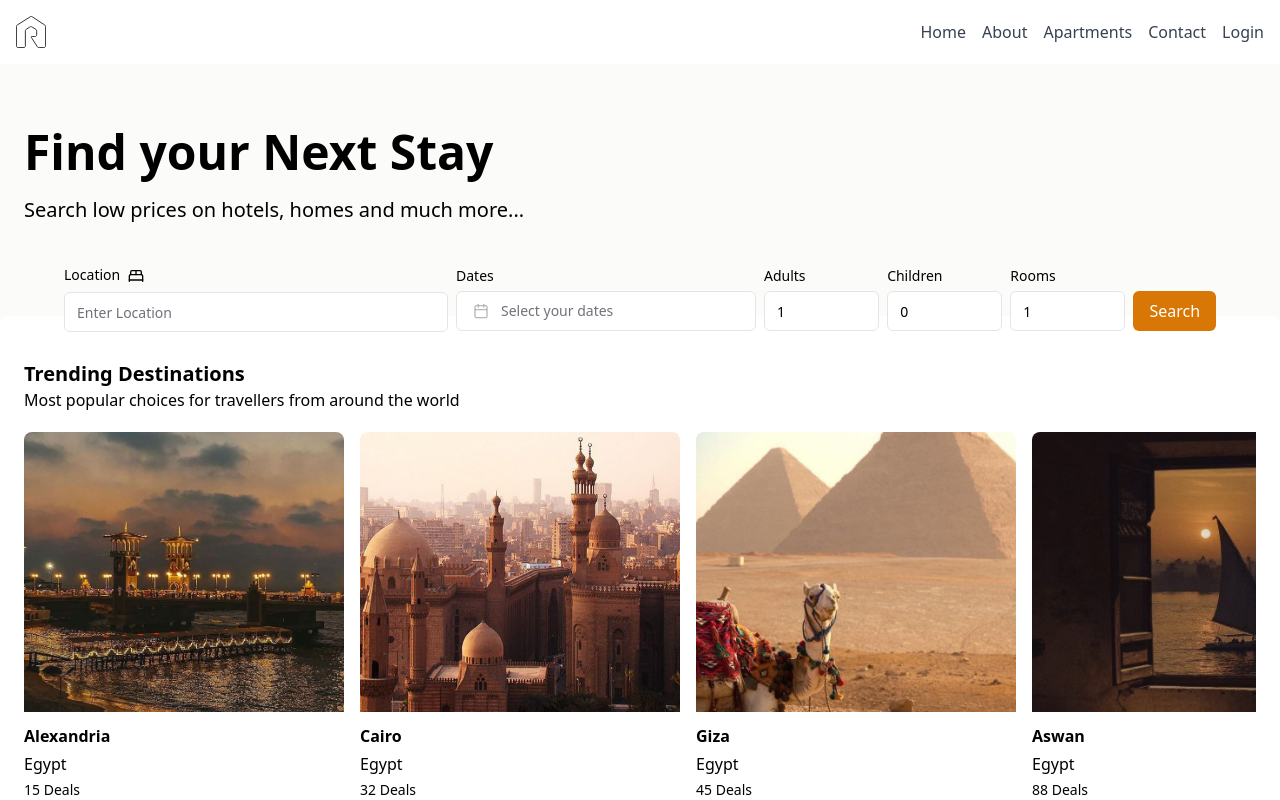
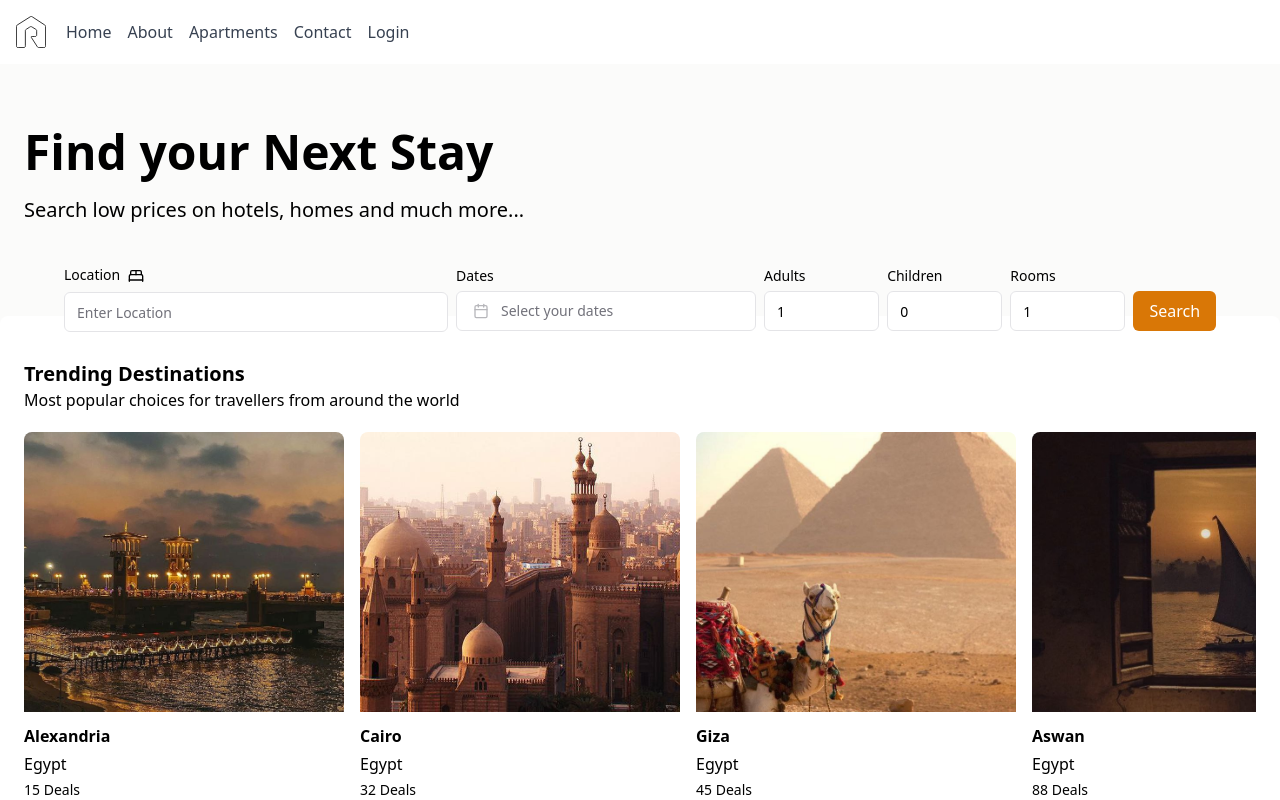
Before and after one commit to srahabib/RentalApp, a Next.js app: page / in a window 1280 px wide. Shown: the top 800 px of the page. Built offline with nearby package versions, Linux system fonts and the light colour scheme; no server answers.

Commit message:
final touch Navbar

```diff
--- a/src/components/Navbar/Navbar.jsx
+++ b/src/components/Navbar/Navbar.jsx
@@ -50,13 +50,13 @@ const Navbar = () => {
 
     return (
         <nav className="bg-white border-gray-200 dark:bg-gray-900">
-            <div className="max-w-screen-xl flex flex-wrap items-center justify-between mx-auto p-4">
+            <div className="max-w-screen-xl flex flex-wrap items-center justify-between mx-auto p-4 ">
                 <a href="https://flowbite.com/" className="flex items-center space-x-3 rtl:space-x-reverse">
-                    <img src="images/rentorLogo4.svg" className="h-8" alt="Flowbite Logo" />
+                    <img src="images/rentorLogo4.svg" className="h-8 pr-5" alt="Flowbite Logo" />
                 </a>
 
-                <div className="hidden md:flex items-center space-x-4 ">
-                    <ul className="flex flex-row items-center space-x-4">
+                <div className="hidden md:flex items-center space-x-4 flex-grow">
+                    <ul className="flex flex-row items-center space-x-4 ">
                         <li>
                             <a href="#" className="text-gray-700 dark:text-white">Home</a>
                         </li>
@@ -129,7 +129,7 @@ const Navbar = () => {
             {/* Mobile Navigation */}
             <div className={`md:hidden ${showNav ? 'block' : 'hidden'}`}>
 
-                <ul className="flex flex-col items-center mt-4 space-y-4">
+                <ul className="flex flex-col items-center mt-4 space-y-4 ">
                     <li>
                         <a href="#" className="text-gray-700 dark:text-white">Home</a>
                     </li>
```
